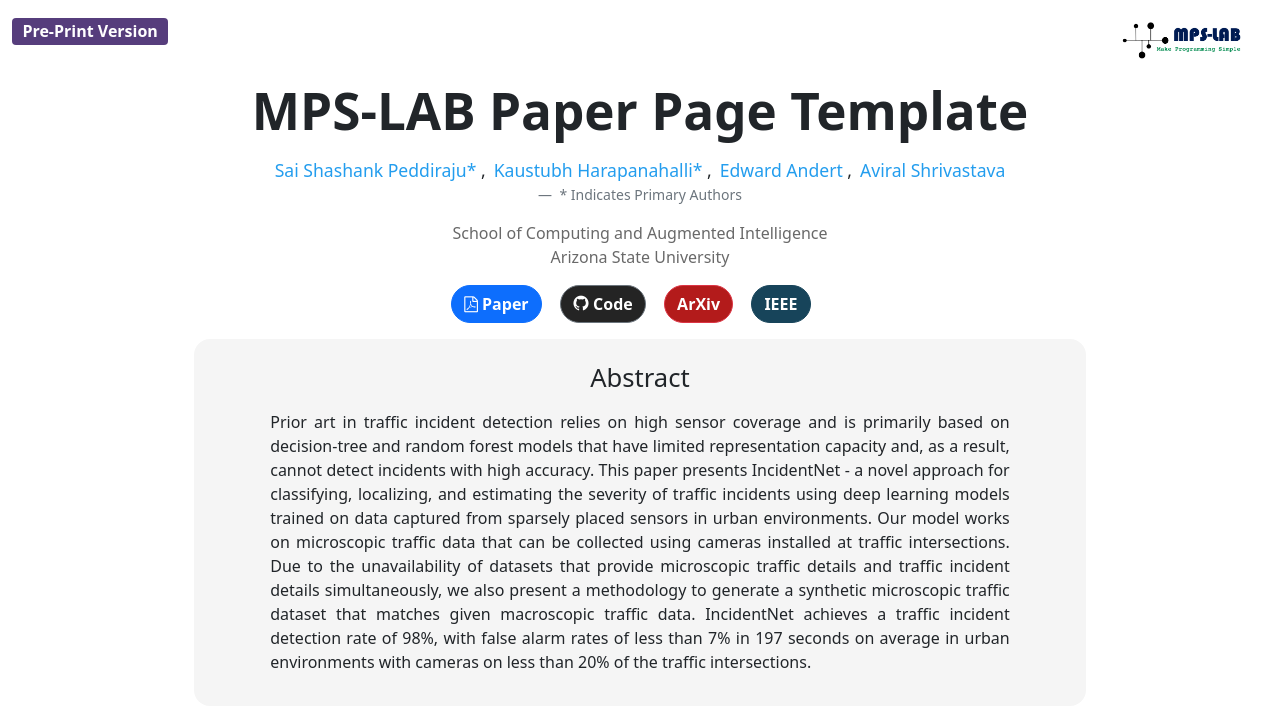
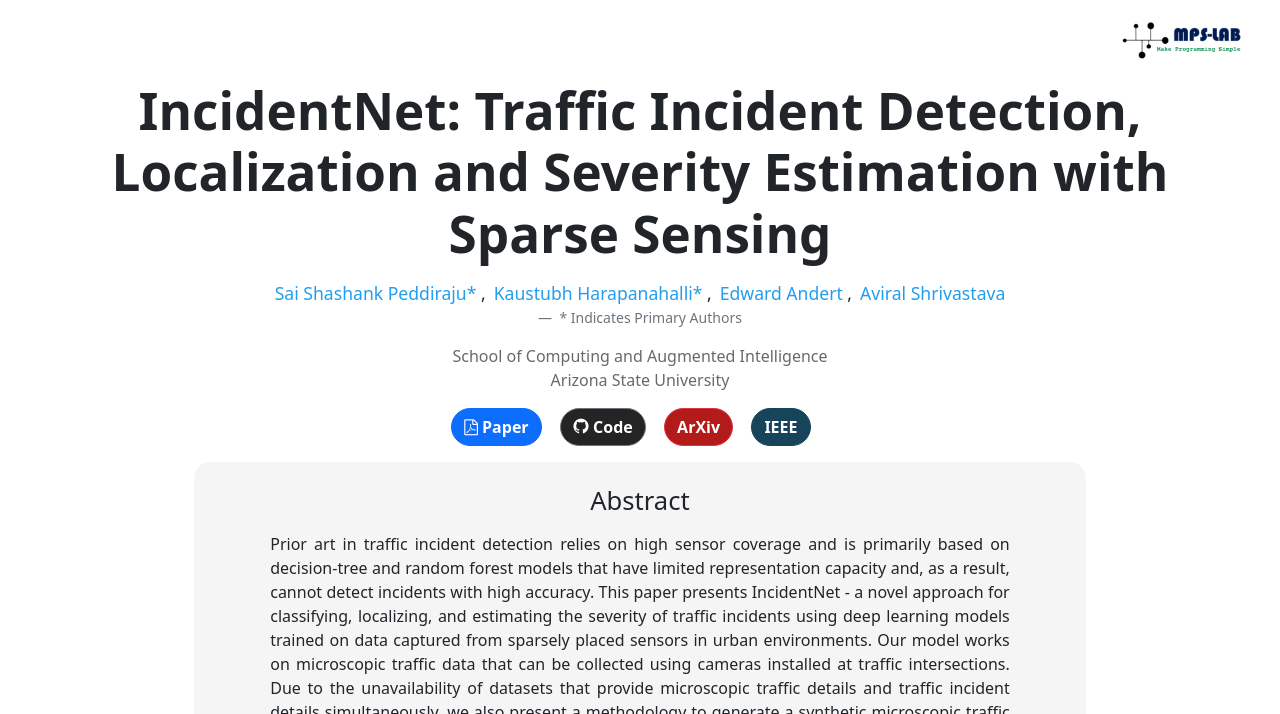
Before and after one commit to MPSLab-ASU/INet, a Jekyll site: the page built from index.html, in a window 1280 px wide and 900 px high, cut to the strip 0-714 px from the top of the window. Built offline with Jekyll 4.4.1, drawn with Linux system fonts in a browser that asks for light colours; a style sheet for code colours, icons or effects is not loaded.

Commit message:
Update paper config

```diff
--- a/_config.yml
+++ b/_config.yml
@@ -1,10 +1,10 @@
 ######################## Paper Information ########################################
 # Personal info
-paper_name: "MPS-LAB Paper Page Template"
+paper_name: "IncidentNet: Traffic Incident Detection, Localization and Severity Estimation with Sparse Sensing"
 
 organization: Arizona State University
 sub_organization: School of Computing and Augmented Intelligence
-preprint : True
+preprint : False
 
 ######################## Paper Resources ########################################
 
```
